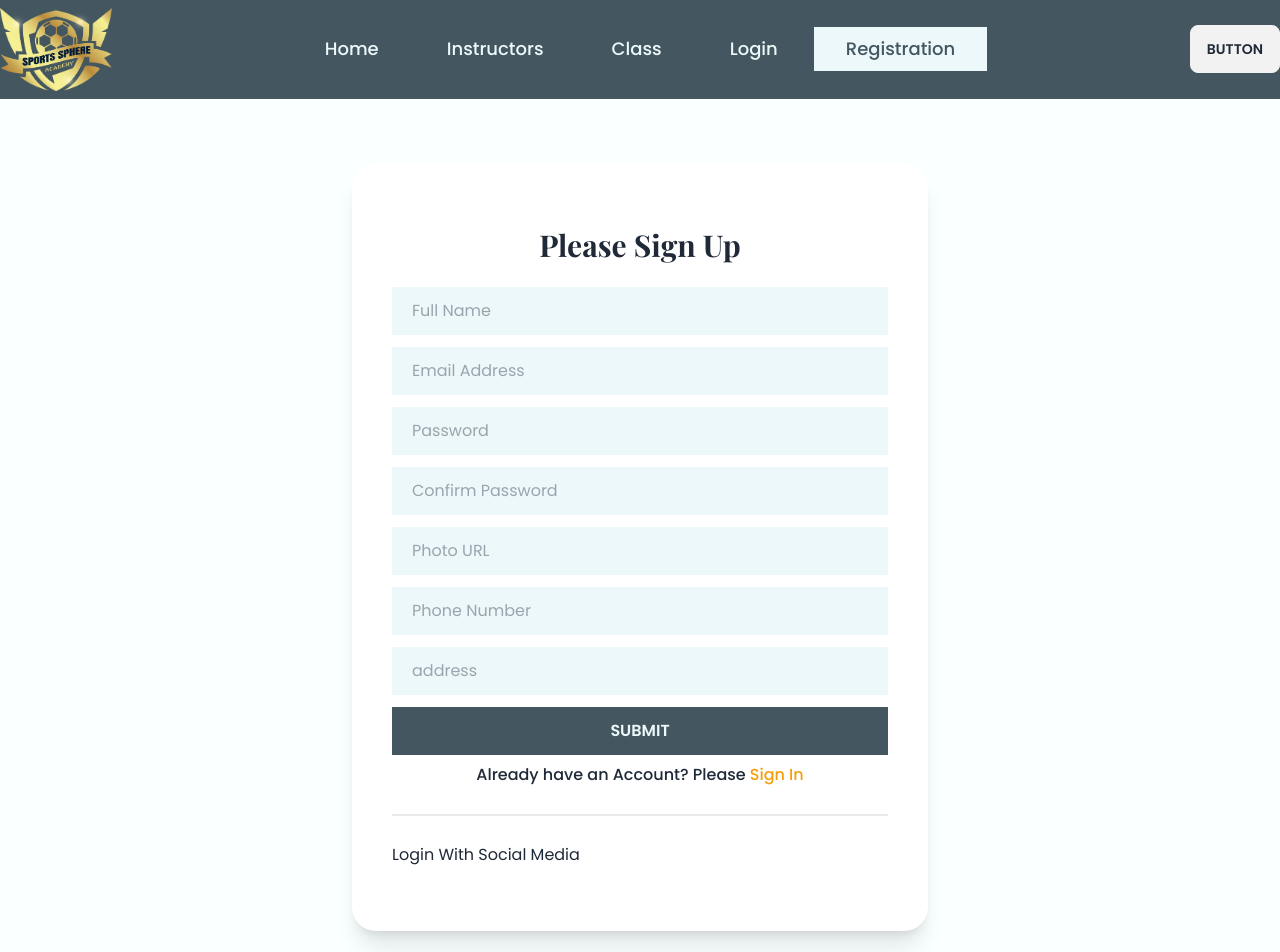
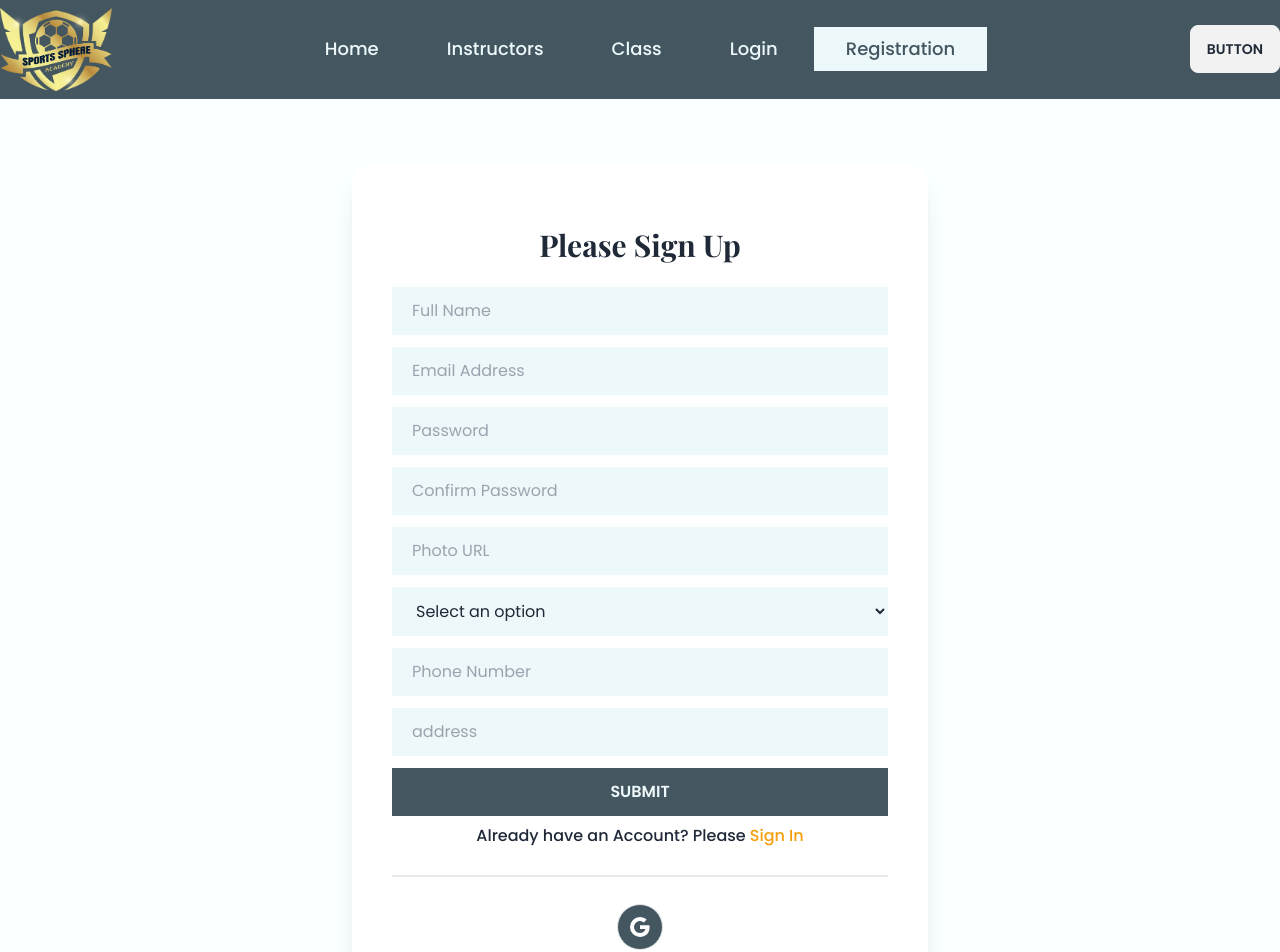
Before and after one commit to ihshadin/Sports-Sphere-Client, a React (Vite) app: page /registration in a window 1280 px wide. Shown: the top 952 px of the page. Built offline with nearby package versions, Linux system fonts and the light colour scheme.

Commit message:
Password validate added and confirm password validation added

```diff
--- a/src/components/LoginWithSocial/LoginWithSocial.jsx
+++ b/src/components/LoginWithSocial/LoginWithSocial.jsx
@@ -1,9 +1,16 @@
 import React from 'react';
+import { BsGoogle } from 'react-icons/bs';
+import googleBtnImg from '../../assets/images/google-btn.png'
+import gitHubBtnImg from '../../assets/images/github-btn.png'
 
 const LoginWithSocial = () => {
     return (
-        <div>
-            <h2>Login With Social Media</h2>
+        <div className='flex justify-center gap-5'>
+            <span className='sphere-primary-bg p-3 inline-block rounded-full text-white hover:text-[#445760] border border-spacing-2 hover:bg-white cursor-pointer'>
+                <BsGoogle className='h-5 w-5 ' />
+            </span>
+            {/* <img src={googleBtnImg} alt="" />
+            <img src={gitHubBtnImg} alt="" /> */}
         </div>
     );
 };
--- a/src/pages/Registration/Registration.jsx
+++ b/src/pages/Registration/Registration.jsx
@@ -25,7 +25,7 @@ const Registration = () => {
                         {errors.fullName && <small>This field is required</small>}
                     </div>
                     <div>
-                        <input placeholder='Email Address' type='text'
+                        <input placeholder='Email Address' type='email'
                             className='block sphere-secondary-bg w-full py-3 px-5 rounded-none'
                             {...register("email", { required: true })} />
                         {errors.email && <small>This field is required</small>}
@@ -33,14 +33,30 @@ const Registration = () => {
                     <div>
                         <input placeholder='Password' type='text'
                             className='block sphere-secondary-bg w-full py-3 px-5 rounded-none'
-                            {...register("password", { required: true })} />
-                        {errors.password && <small>This field is required</small>}
+                            {...register("password", {
+                                required: true,
+                                minLength: 6,
+                                pattern: /(?=.*[A-Z])(?=.*[a-z])/
+                            })} />
+                        {errors.password?.type === 'required' && <small>Password is required</small>}
+                        {errors.password?.type === 'minLength' && <small>Password must be at least 6 characters</small>}
+                        {errors.password?.type === 'pattern' && <>
+                            {!/(?=.*[A-Z])/.test(watch("password")) && (
+                                <small>Password must have at least one UPPERCASE letter</small>
+                            )}
+                            {/(?=.*[A-Z])/.test(watch("password")) && !/(?=.*[a-z])/.test(watch("password")) && (
+                                <small>Password must have at least one lowercase letter</small>
+                            )}
+                        </>}
                     </div>
                     <div>
                         <input placeholder='Confirm Password' type='text'
                             className='block sphere-secondary-bg w-full py-3 px-5 rounded-none'
-                            {...register("confirmPassword", { required: true })} />
-                        {errors.confirmPassword && <small>This field is required</small>}
+                            {...register("confirmPassword", {
+                                required: true,
+                                validate: value => value === watch("password"),
+                            })} />
+                        {errors.confirmPassword && <small>Passwords do not match</small>}
                     </div>
                     <div>
                         <input placeholder='Photo URL' type='text'
@@ -55,17 +71,27 @@ const Registration = () => {
                             {...register("photo", { required: true })} />
                         {errors.photo && <small>This field is required</small>}
                     </div> */}
+
+                    <div>
+                        <select
+                            placeholder='Gender'
+                            className='block sphere-secondary-bg w-full py-3 px-5 rounded-none'
+                            {...register("gender")}>
+                            <option value="">Select an option</option>
+                            <option value="female">female</option>
+                            <option value="male">male</option>
+                            <option value="other">other</option>
+                        </select>
+                    </div>
                     <div>
                         <input placeholder='Phone Number' type='text'
                             className='block sphere-secondary-bg w-full py-3 px-5 rounded-none'
-                            {...register("phone", { required: true })} />
-                        {errors.phone && <small>This field is required</small>}
+                            {...register("phone")} />
                     </div>
                     <div>
                         <input placeholder='address' type='text'
                             className='block sphere-secondary-bg w-full py-3 px-5 rounded-none'
-                            {...register("address", { required: true })} />
-                        {errors.address && <small>This field is required</small>}
+                            {...register("address")} />
                     </div>
                     <input className='cursor-pointer sphere-primary-bg sphere-secondary font-semibold uppercase py-3' type="submit" />
                 </form>
```
Also changed, not shown: src/assets/images/github-btn.png (added), src/assets/images/google-btn.png (added).
